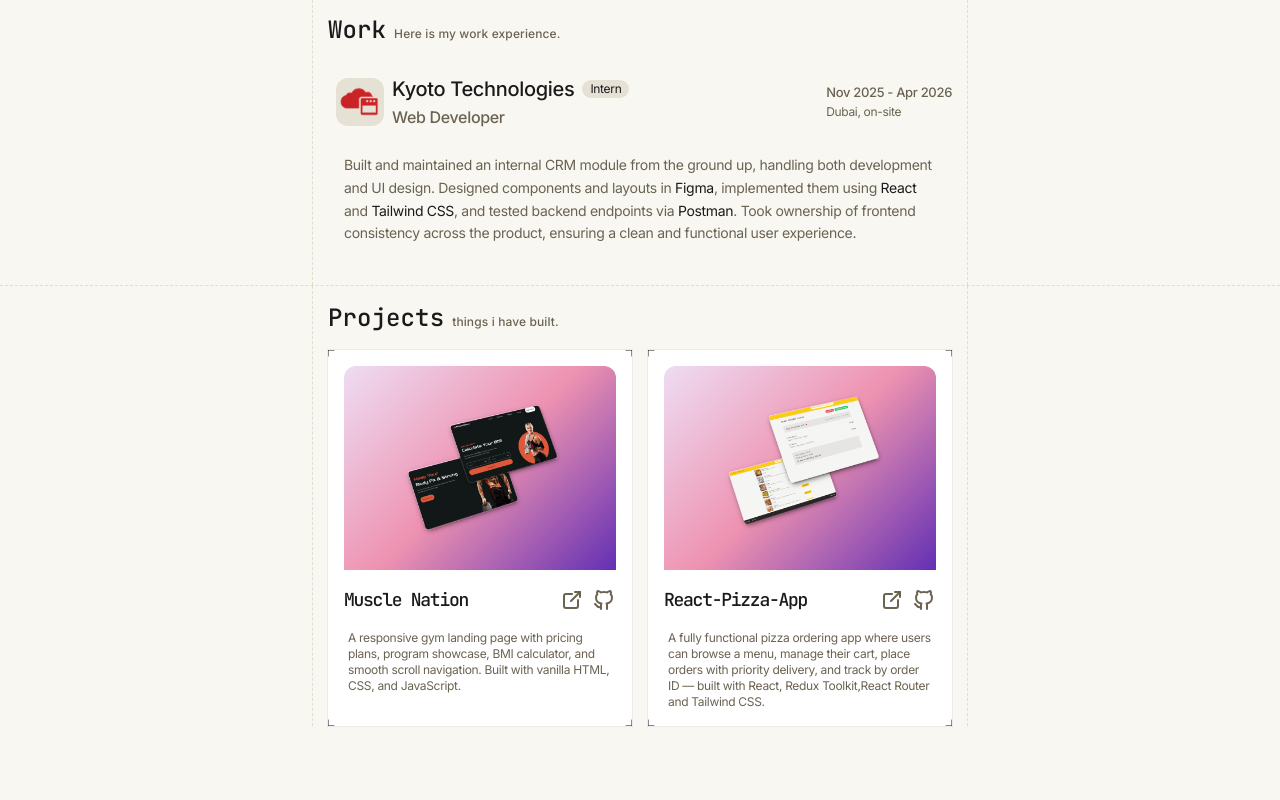
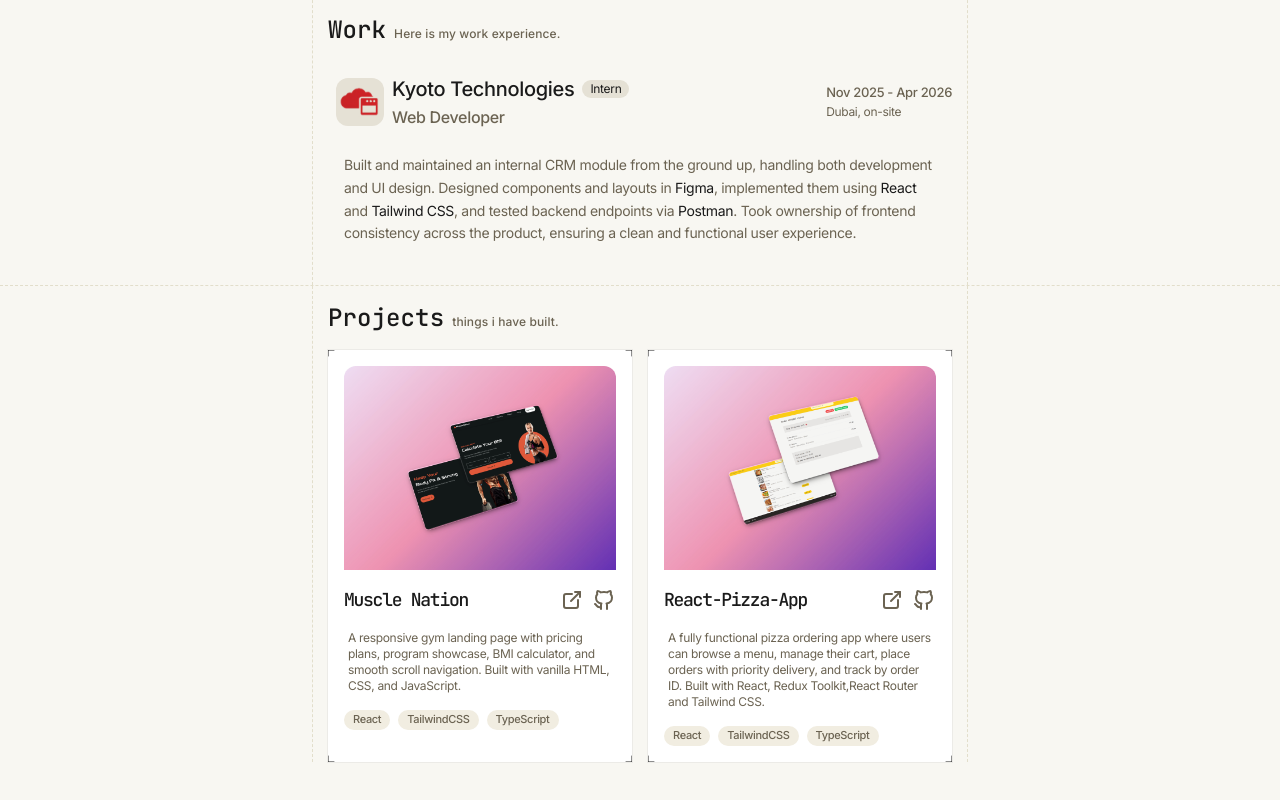
Before and after one commit to Sinan-exe/PortFolio, a React (Vite) app: page / in a window 1280 px wide. Shown: the part 1024-1824 px from the top of the page. Before the commit the page ends 1790 px from the top, so only its background shows below. Built offline with nearby package versions, Linux system fonts and the light colour scheme.

Commit message:
updated project ui

```diff
--- a/src/components/Projects.jsx
+++ b/src/components/Projects.jsx
@@ -19,13 +19,15 @@
             livelink="#"
             gitlink="#"
             content="A responsive gym landing page with pricing plans, program showcase, BMI calculator, and smooth scroll navigation. Built with vanilla HTML, CSS, and JavaScript."
+            techs={["React", "TailwindCSS", "TypeScript"]}
           />
           <Card_6
             src="/reactpizza.jpeg"
             title="React-Pizza-App"
             livelink="#"
             gitlink="#"
-            content="A fully functional pizza ordering app where users can browse a menu, manage their cart, place orders with priority delivery, and track by order ID — built with React, Redux Toolkit,React Router and Tailwind CSS."
+            content="A fully functional pizza ordering app where users can browse a menu, manage their cart, place orders with priority delivery, and track by order ID. Built with React, Redux Toolkit,React Router and Tailwind CSS."
+            techs={["React", "TailwindCSS", "TypeScript"]}
           />
         </div>
       </div>
--- a/src/components/card-6.jsx
+++ b/src/components/card-6.jsx
@@ -1,6 +1,7 @@
 import { Card, CardContent, CardHeader, CardTitle } from "@/components/ui/card";
 import { cn } from "@/lib/utils";
 import { IconBrandGithub, IconExternalLink } from "@tabler/icons-react";
+import { Badge } from "./ui/badge";
 
 const Placeholder = {
   title: <div className="bg-secondary h-8 max-w-40 w-full rounded-md" />,
@@ -33,7 +34,7 @@
   </>
 );
 
-export const Card_6 = ({ src, title, livelink, gitlink, content }) => {
+export const Card_6 = ({ src, title, livelink, gitlink, content, techs }) => {
   return (
     <Card className="relative rounded-none shadow-none p-4">
       <Icons />
@@ -58,7 +59,20 @@
           <p className="text-[12px] sm:text-xs px-1 text-muted-foreground">
             {content}
           </p>
-          <div></div>
+          {/* Tech Stack Badges */}
+          {techs.length > 0 && (
+            <div className="flex flex-wrap gap-2 mt-4">
+              {techs.map((tech) => (
+                <Badge
+                  key={tech}
+                  variant="secondary"
+                  className="text-[11px] rounded-md bg-muted text-muted-foreground font-medium"
+                >
+                  {tech}
+                </Badge>
+              ))}
+            </div>
+          )}
         </div>
       </div>
     </Card>
--- /dev/null
+++ b/src/components/ui/badge.jsx
@@ -0,0 +1,47 @@
+import * as React from "react"
+import { cva } from "class-variance-authority";
+import { Slot } from "radix-ui"
+
+import { cn } from "@/lib/utils"
+
+const badgeVariants = cva(
+  "group/badge inline-flex h-5 w-fit shrink-0 items-center justify-center gap-1 overflow-hidden rounded-3xl border border-transparent px-2 py-0.5 text-xs font-medium whitespace-nowrap transition-all focus-visible:border-ring focus-visible:ring-[3px] focus-visible:ring-ring/50 has-data-[icon=inline-end]:pr-1.5 has-data-[icon=inline-start]:pl-1.5 aria-invalid:border-destructive aria-invalid:ring-destructive/20 dark:aria-invalid:ring-destructive/40 [&>svg]:pointer-events-none [&>svg]:size-3!",
+  {
+    variants: {
+      variant: {
+        default: "bg-primary text-primary-foreground [a]:hover:bg-primary/80",
+        secondary:
+          "bg-secondary text-secondary-foreground [a]:hover:bg-secondary/80",
+        destructive:
+          "bg-destructive/10 text-destructive focus-visible:ring-destructive/20 dark:bg-destructive/20 dark:focus-visible:ring-destructive/40 [a]:hover:bg-destructive/20",
+        outline:
+          "border-border text-foreground [a]:hover:bg-muted [a]:hover:text-muted-foreground",
+        ghost:
+          "hover:bg-muted hover:text-muted-foreground dark:hover:bg-muted/50",
+        link: "text-primary underline-offset-4 hover:underline",
+      },
+    },
+    defaultVariants: {
+      variant: "default",
+    },
+  }
+)
+
+function Badge({
+  className,
+  variant = "default",
+  asChild = false,
+  ...props
+}) {
+  const Comp = asChild ? Slot.Root : "span"
+
+  return (
+    <Comp
+      data-slot="badge"
+      data-variant={variant}
+      className={cn(badgeVariants({ variant }), className)}
+      {...props} />
+  );
+}
+
+export { Badge, badgeVariants }
```
